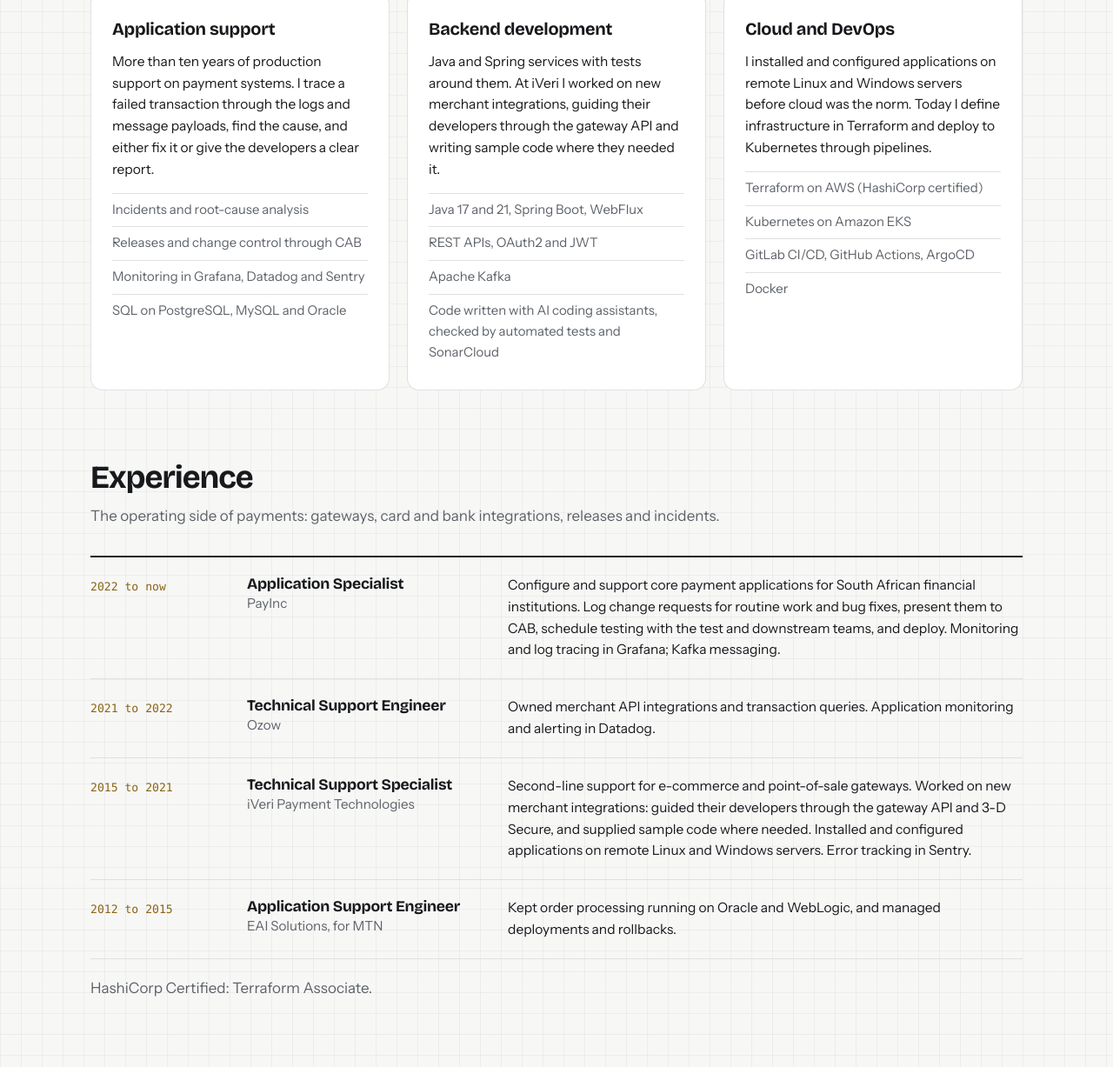
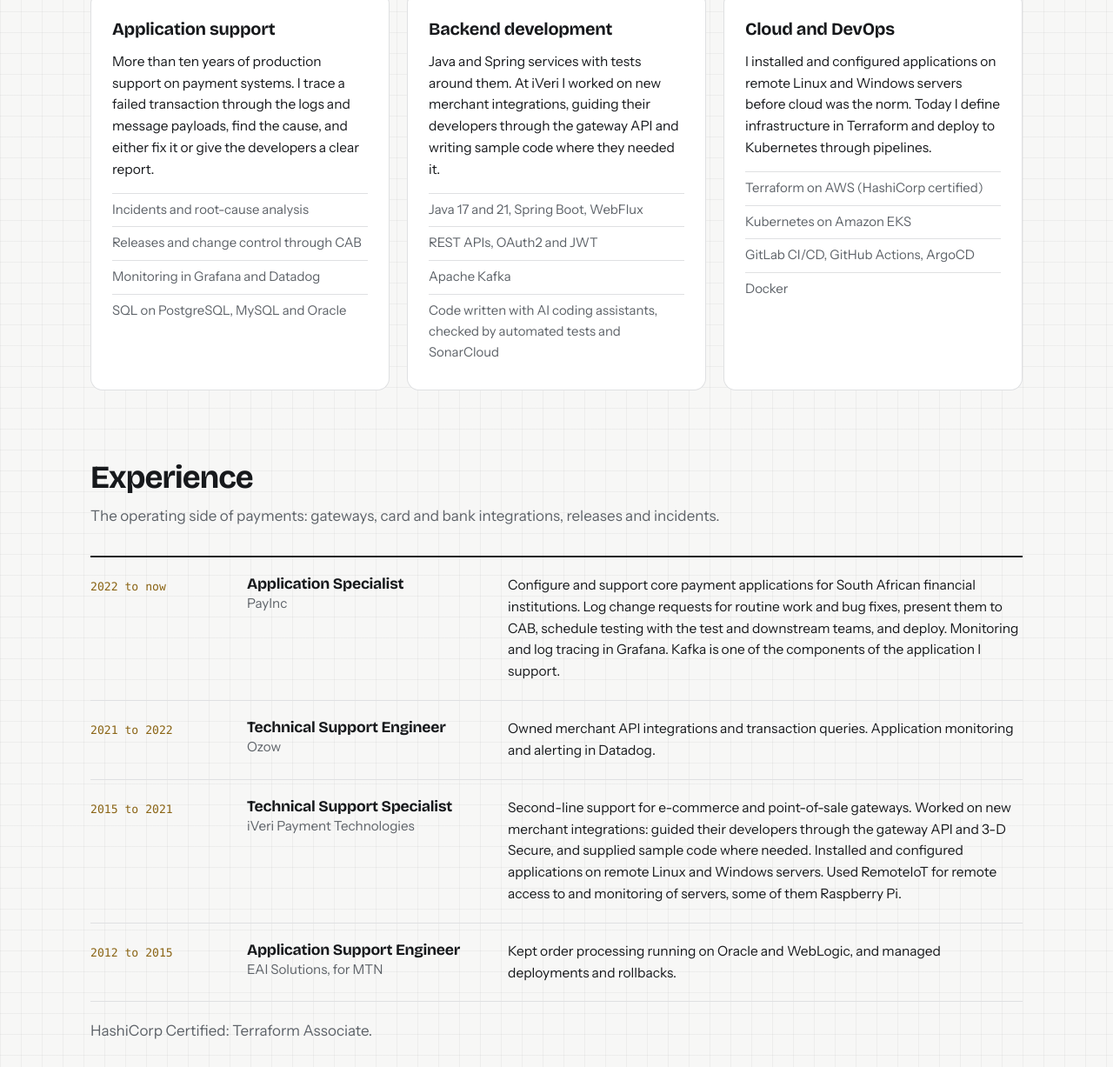
Before and after one commit to odwaz/odwaz.github.io, a plain HTML site: page index.html in a window 1280 px wide. Shown: the part 6395-7622 px from the top of the page at 87% size. Drawn offline with nearby package versions, Linux system fonts and the light colour scheme; a web font is replaced by a local one.

Commit message:
Experience: remove Sentry; RemoteIoT at iVeri; Kafka is a component of the supported application

```diff
--- a/index.html
+++ b/index.html
@@ -592,7 +592,7 @@
       <ul>
         <li>Incidents and root-cause analysis</li>
         <li>Releases and change control through CAB</li>
-        <li>Monitoring in Grafana, Datadog and Sentry</li>
+        <li>Monitoring in Grafana and Datadog</li>
         <li>SQL on PostgreSQL, MySQL and Oracle</li>
       </ul>
     </article>
@@ -626,7 +626,7 @@
     <li>
       <span class="when">2022 to now</span>
       <h3>Application Specialist <span>PayInc</span></h3>
-      <p>Configure and support core payment applications for South African financial institutions. Log change requests for routine work and bug fixes, present them to CAB, schedule testing with the test and downstream teams, and deploy. Monitoring and log tracing in Grafana; Kafka messaging.</p>
+      <p>Configure and support core payment applications for South African financial institutions. Log change requests for routine work and bug fixes, present them to CAB, schedule testing with the test and downstream teams, and deploy. Monitoring and log tracing in Grafana. Kafka is one of the components of the application I support.</p>
     </li>
     <li>
       <span class="when">2021 to 2022</span>
@@ -636,7 +636,7 @@
     <li>
       <span class="when">2015 to 2021</span>
       <h3>Technical Support Specialist <span>iVeri Payment Technologies</span></h3>
-      <p>Second-line support for e-commerce and point-of-sale gateways. Worked on new merchant integrations: guided their developers through the gateway API and 3-D Secure, and supplied sample code where needed. Installed and configured applications on remote Linux and Windows servers. Error tracking in Sentry.</p>
+      <p>Second-line support for e-commerce and point-of-sale gateways. Worked on new merchant integrations: guided their developers through the gateway API and 3-D Secure, and supplied sample code where needed. Installed and configured applications on remote Linux and Windows servers. Used RemoteIoT for remote access to and monitoring of servers, some of them Raspberry Pi.</p>
     </li>
     <li>
       <span class="when">2012 to 2015</span>
```
